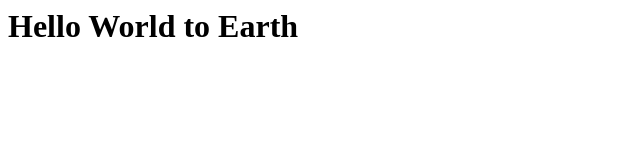
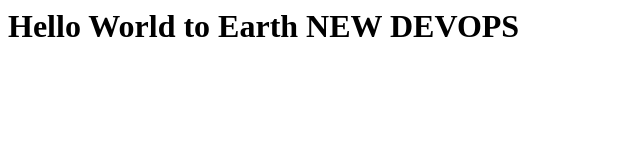
Before and after one commit to mvishal1245/website, a plain HTML site: page index.html in a window 1280 px wide. Shown: the whole page, without its empty margins (0-640 px from the left). Drawn offline with Linux system fonts and the light colour scheme.

Commit message:
Update index.html

```diff
--- a/index.html
+++ b/index.html
@@ -2,6 +2,7 @@
   <body>
     <h1>
       Hello World to Earth
+      NEW DEVOPS
     </h1>
   </body>
 </html>
```
